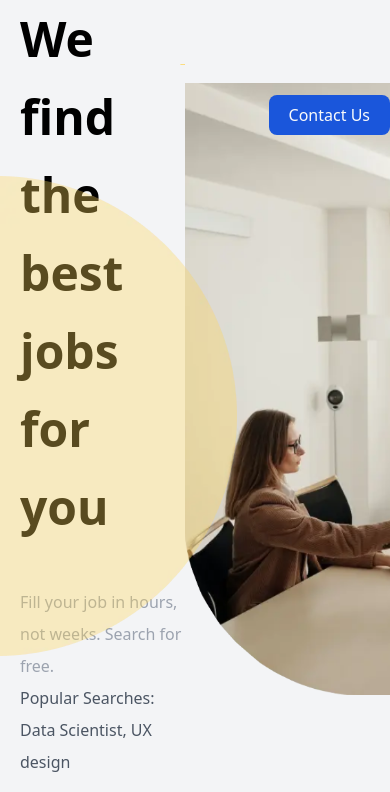
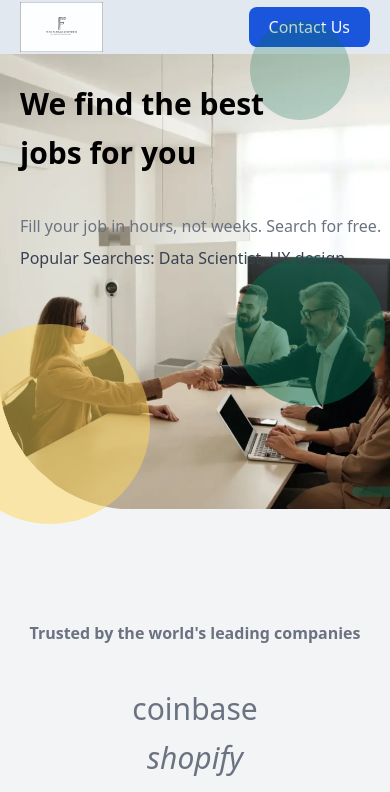
Before and after one commit to tahamah/Job_Portal, a Next.js app: page / in a window 390 px wide. Shown: the top 792 px of the page. Built offline with nearby package versions, Linux system fonts and the light colour scheme.

Commit message:
home section mobile

```diff
--- a/src/components/HomePage/HeroSection/index.jsx
+++ b/src/components/HomePage/HeroSection/index.jsx
@@ -9,8 +9,10 @@
 
 const HeroSection = () => {
   return (
+    <>
       <div className='bg-gray-100 pb-10'>
-      <div className='relative'>
+        {/* desktop */}
+        <div className='relative hidden md:block'>
           {/* Shaps */}
           <div className=' absolute top-44 z-50'>
             <Image src={Left_Shap} alt='Shap' />
@@ -49,8 +51,47 @@
             </div>
           </div>
         </div>
+        {/* Mobile */}
+        <div className=' md:hidden '>
+          <div className='flex justify-between py-0.5 items-center px-5 bg-slate-200'>
+            <Link href='/' className='  '>
+              <Image src={Logo} alt='logo' height={50} />
+            </Link>
+
+            <Link href='/contact-us'>
+              <button className='bg-blue-700 hover:bg-blue-400 duration-300  rounded-lg text-gray-50 px-5 py-2 right-80'>
+                Contact Us
+              </button>
+            </Link>
+          </div>
+          <div className=''>
+            <Image src={Hero_Section} alt='Hero Image' />
+          </div>
+
+          {/* Shaps */}
+          <div className='h-[100px] w-[100px] rounded-full bg-green-700  opacity-25 absolute top-5 left-[250px]'></div>
+          <div className='h-[200px] w-[200px] rounded-full bg-[#FFD75D]  opacity-50 absolute  bottom-80 -left-[50px]'></div>
+          <div className='h-[150px] w-[150px] rounded-full bg-green-700  absolute  opacity-50 top-64 right-[5px]'></div>
+
+          <div className='  mx-auto absolute top-20 '>
+            <div className=' pl-5 md:pl-0'>
+              <h1 className='text-3xl font-semibold leading-relaxed z-10 mb-8 '>
+                We find the best <br /> jobs for you{' '}
+              </h1>
+              <p className='text-gray-500 text-normal font-medium leading-loose'>
+                Fill your job in hours, not weeks. Search for free.
+              </p>
+              <div className='relative'>
+                <p className='text-gray-700 text-normal font-medium leading-loose'>
+                  Popular Searches: Data Scientist, UX design{' '}
+                </p>
+              </div>
+            </div>
+          </div>
+        </div>
         <HowItWork />
       </div>
+    </>
   )
 }
 
```
Lines whose indentation alone changed are shown as unchanged.
